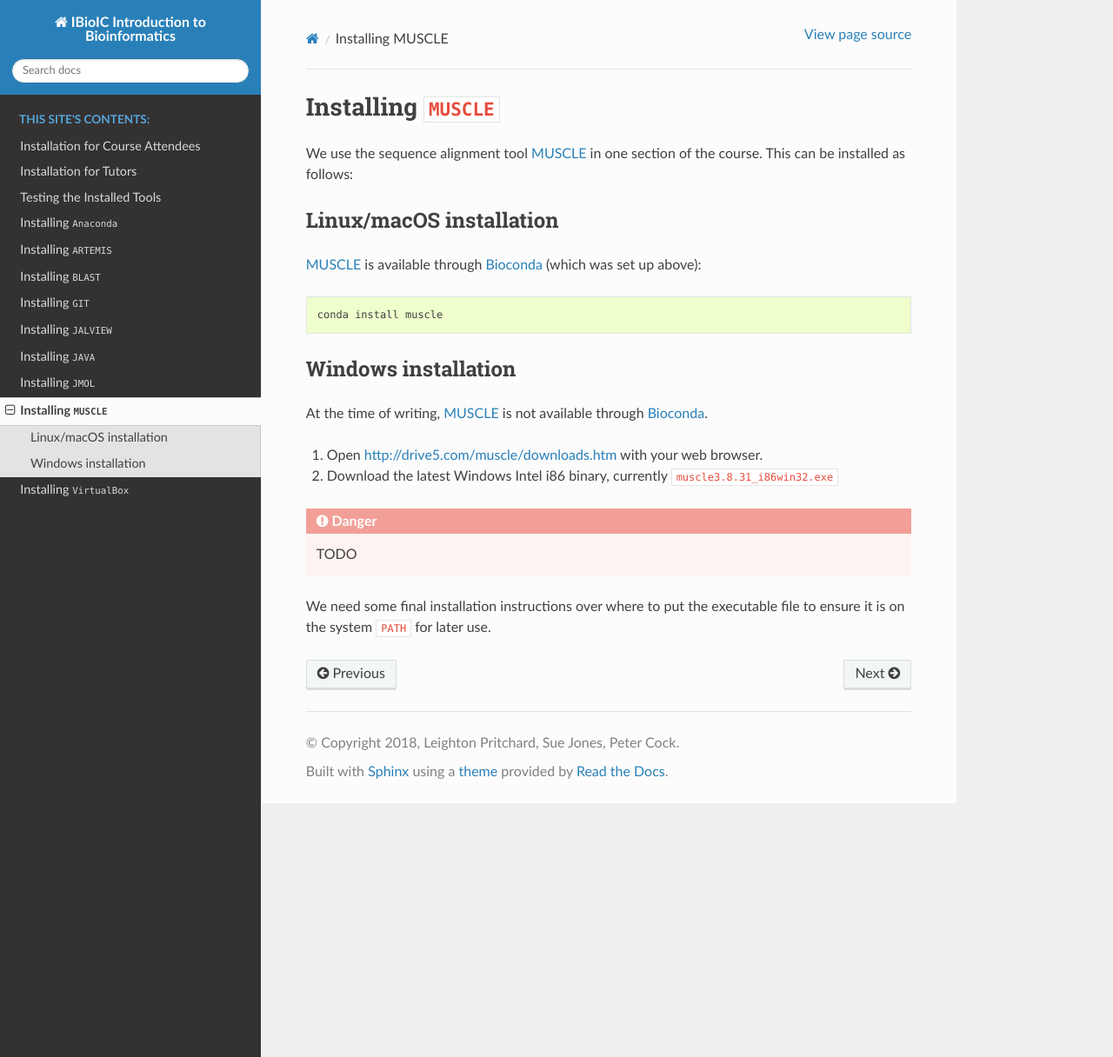
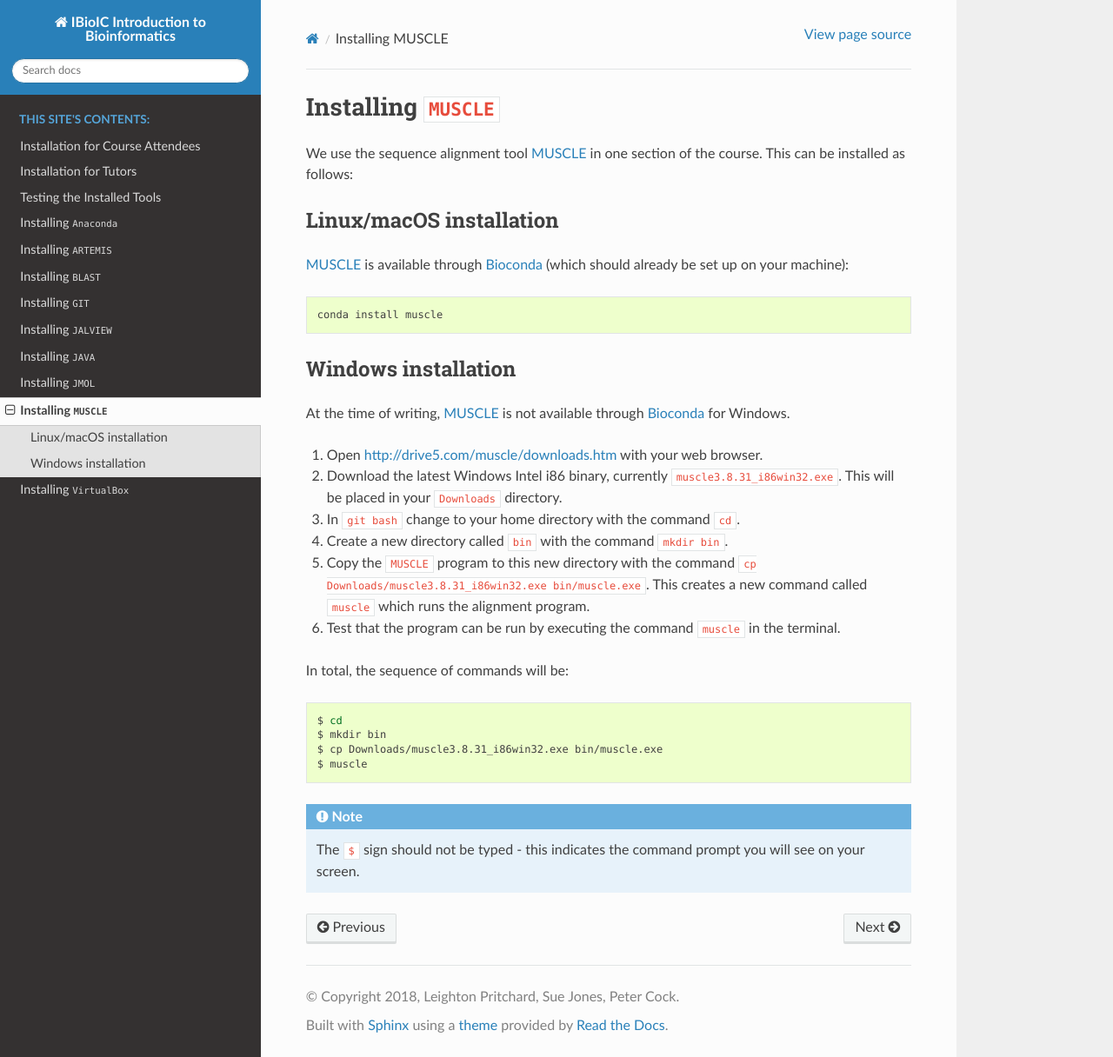
Before and after one commit to widdowquinn/2018-03-06-ibioic, a Sphinx documentation site: the page built from docs/install_muscle.rst, in a window 1280 px wide and 1216 px high. Shown: the whole window at 87% size. Built offline with Sphinx 7.4.7 and the Read the Docs theme 2.0.0, drawn with Linux system fonts in a browser that asks for light colours.

Commit message:
add instructions to put MUSCLE on the cmd-line in Windows

```diff
--- a/docs/install_muscle.rst
+++ b/docs/install_muscle.rst
@@ -13,7 +13,7 @@ installed as follows:
 Linux/macOS installation
 ------------------------
 
-`MUSCLE`_ is available through `Bioconda`_ (which was set up above):
+`MUSCLE`_ is available through `Bioconda`_ (which should already be set up on your machine):
 
 .. code-block:: bash
 
@@ -23,16 +23,27 @@ Linux/macOS installation
 Windows installation
 --------------------
 
-At the time of writing, `MUSCLE`_ is not available through `Bioconda`_.
+At the time of writing, `MUSCLE`_ is not available through `Bioconda`_ for Windows.
 
 1. Open http://drive5.com/muscle/downloads.htm with your web browser.
-2. Download the latest Windows Intel i86 binary, currently ``muscle3.8.31_i86win32.exe``
+2. Download the latest Windows Intel i86 binary, currently ``muscle3.8.31_i86win32.exe``. This will be placed in your ``Downloads`` directory.
+3. In ``git bash`` change to your home directory with the command ``cd``.
+4. Create a new directory called ``bin`` with the command ``mkdir bin``.
+5. Copy the ``MUSCLE`` program to this new directory with the command ``cp Downloads/muscle3.8.31_i86win32.exe bin/muscle.exe``. This creates a new command called ``muscle`` which runs the alignment program.
+6. Test that the program can be run by executing the command ``muscle`` in the terminal.
 
-.. DANGER::
-    TODO
+In total, the sequence of commands will be:
 
-We need some final installation instructions over where to put the
-executable file to ensure it is on the system ``PATH`` for later use.
+.. code-block:: bash
+
+    $ cd
+    $ mkdir bin
+    $ cp Downloads/muscle3.8.31_i86win32.exe bin/muscle.exe
+    $ muscle
+
+.. NOTE::
+    The ``$`` sign should not be typed - this indicates the command prompt you will see
+    on your screen.
 
 .. _Bioconda: https://bioconda.github.io/
 .. _MUSCLE: https://www.drive5.com/muscle/downloads.htm
```
